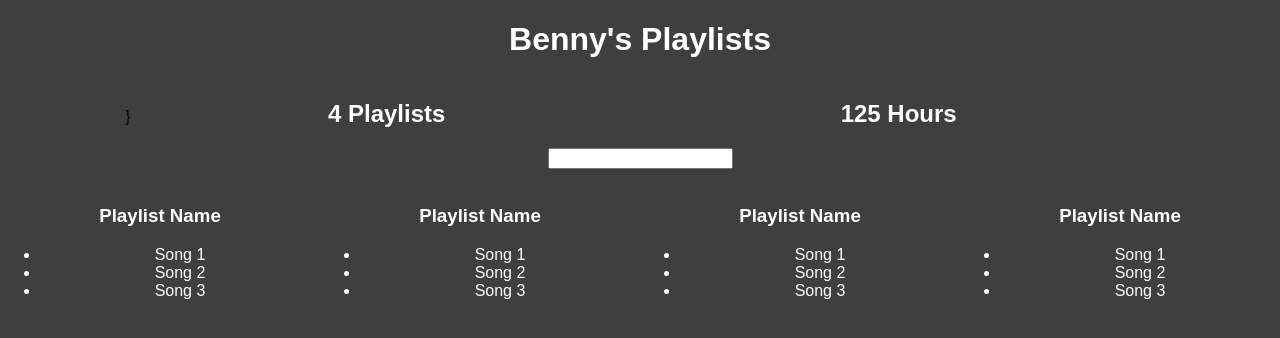
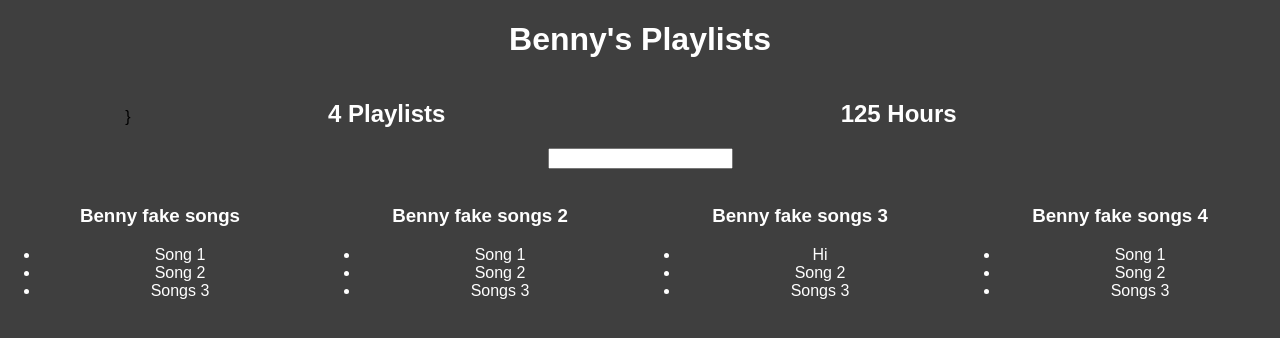
Before and after one commit to bennyjekel/playlists-by-benny, a React (Create React App) app: page / in a window 1280 px wide. Shown: the top 338 px of the page. Built offline with nearby package versions, Linux system fonts and the light colour scheme.

Commit message:
Updated playtlist to fake data

```diff
--- a/src/App.js
+++ b/src/App.js
@@ -29,7 +29,7 @@ let fakeServerData = {
       {
         name: 'Benny fake songs 3',
         songs:[
-          {name:'Song 1', duration: 1345},
+          {name:'Hi', duration: 1345},
           {name:'Song 2', duration: 213},
           {name:'Songs 3',duration: 312}
         ]
@@ -87,11 +87,15 @@ class Filter extends Component{
 
 class Playlist extends Component{
   render(){
+    let playlist = this.props.playlists
     return(
       <div style={{...defaultStyle, width: "25%", display: 'inline-block'}}>
         <img/>
-        <h3>Playlist Name</h3>
-        <ul><li>Song 1</li><li>Song 2</li><li>Song 3</li></ul>
+        <h3>{playlist.name}</h3>
+        <ul>
+          {playlist.songs.map(song =>
+          <li>{song.name}</li>)}
+        </ul>
       </div>
     );
   }
@@ -119,10 +123,10 @@ class App extends Component {
           <PlaylistCounter playlists={this.state.serverData.user.playlists}/>
           <HoursCounter playlists={this.state.serverData.user.playlists}/>
           <Filter/>
-          <Playlist/>
-          <Playlist/>
-          <Playlist/>
-          <Playlist/>
+          {this.state.serverData.user.playlists.map(playlists =>
+            <Playlist playlists={playlists}/>
+        )}
+
         </div> : <h1 style={defaultStyle}>Loading...</h1>
         }
       </div>
```
